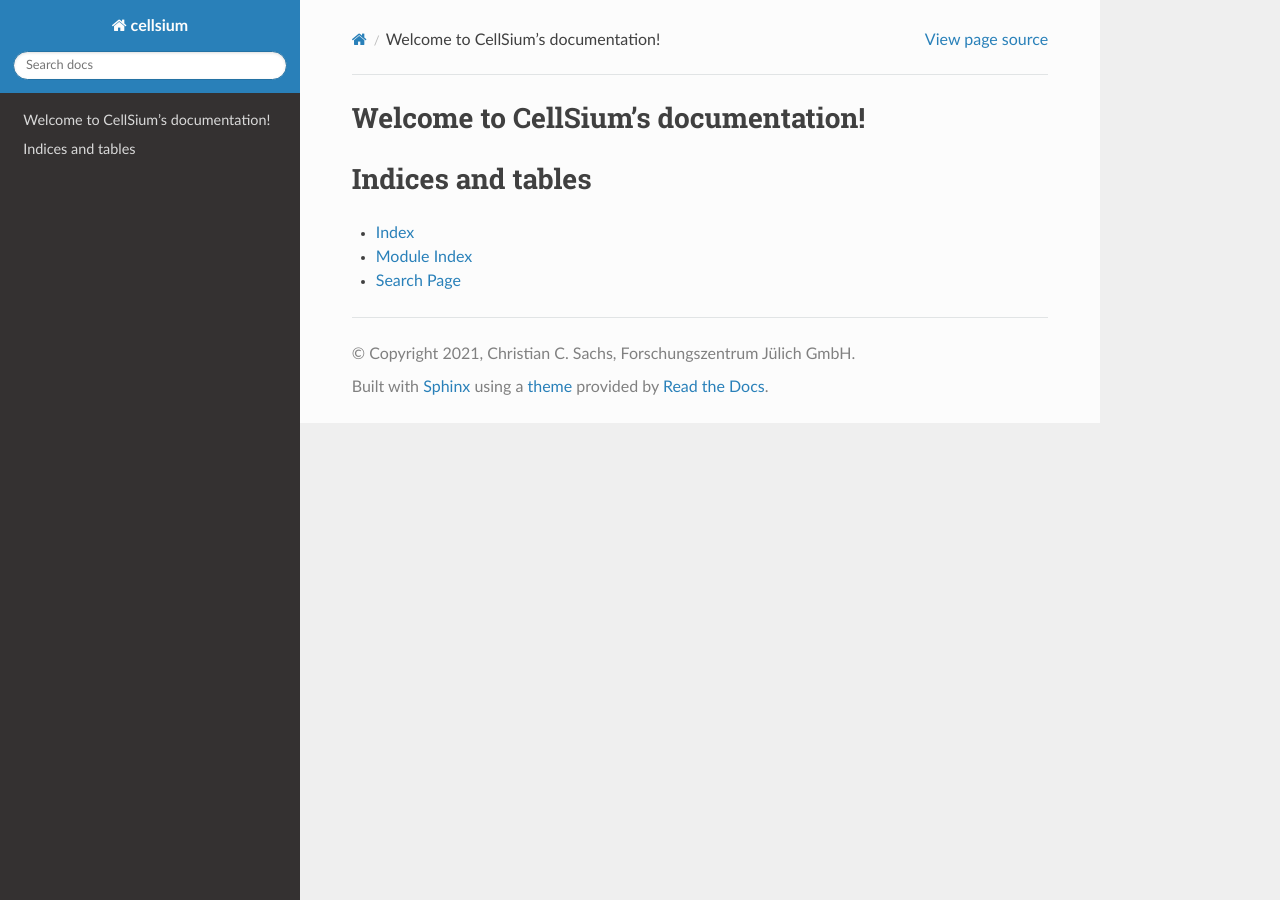
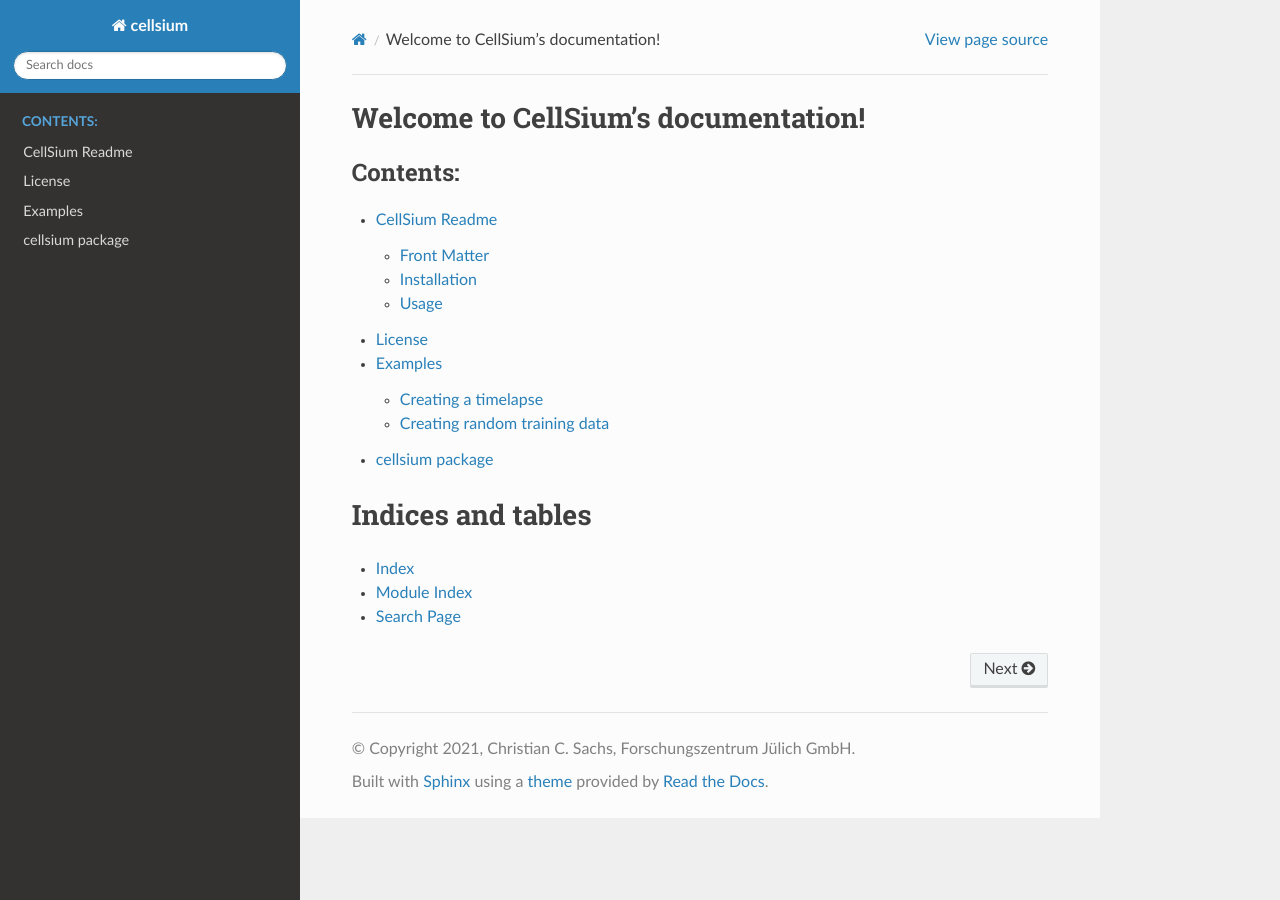
Before and after one commit to modsim/CellSium, a Sphinx documentation site: the page built from docs/index.rst, in a window 1280 px wide. Built offline with Sphinx 7.4.7 and the Read the Docs theme 2.0.0, drawn with Linux system fonts in a browser that asks for light colours.

Commit message:
Changes to the documentation

```diff
--- a/docs/_ext/automagicdoc.py
+++ b/docs/_ext/automagicdoc.py
@@ -171,8 +171,8 @@ def prepare_rst_content(submodule, submodules):
         ]
     )
 
-    subpackages_block = """Subpackages
------------
+    subpackages_block = """.. Subpackages
+.. -----------
 
 .. toctree::
    :maxdepth: 4
@@ -181,6 +181,11 @@ def prepare_rst_content(submodule, submodules):
     result += f"""
 {title}
 {"=" * len(title)}
+
+.. automodule:: {submodule.module_str}
+   :members:
+   :undoc-members:
+   :show-inheritance:
 
 {subpackages_block if subpackages else ""}
 {subpackages}
@@ -195,8 +200,8 @@ def prepare_rst_content(submodule, submodules):
 
     if len(subsubmodules):
         result += """
-Submodules
-----------
+.. Submodules
+.. ----------
     """
 
     for subsubmodule in subsubmodules:
--- a/docs/conf.py
+++ b/docs/conf.py
@@ -41,7 +41,7 @@ extensions = [
 ]
 
 automagic_modules = [cellsium]
-automagic_ignore = ['*test*']
+automagic_ignore = ['*test*', 'cellsium.output.all']
 
 
 language = 'en'
--- /dev/null
+++ b/docs/examples.rst
@@ -0,0 +1,8 @@
+Examples
+========
+
+Creating a timelapse
+####################
+
+Creating random training data
+#############################
--- a/docs/index.rst
+++ b/docs/index.rst
@@ -10,7 +10,10 @@ Welcome to CellSium's documentation!
    :maxdepth: 2
    :caption: Contents:
 
-
+   readme
+   license
+   examples
+   cellsium
 
 Indices and tables
 ==================
--- /dev/null
+++ b/docs/license.rst
@@ -0,0 +1,4 @@
+License
+=======
+
+.. include:: ../LICENSE.rst
--- /dev/null
+++ b/docs/readme.rst
@@ -0,0 +1 @@
+.. include:: ../README.rst
```
Also changed, not shown: README.rst (added, +90 -0 lines).
